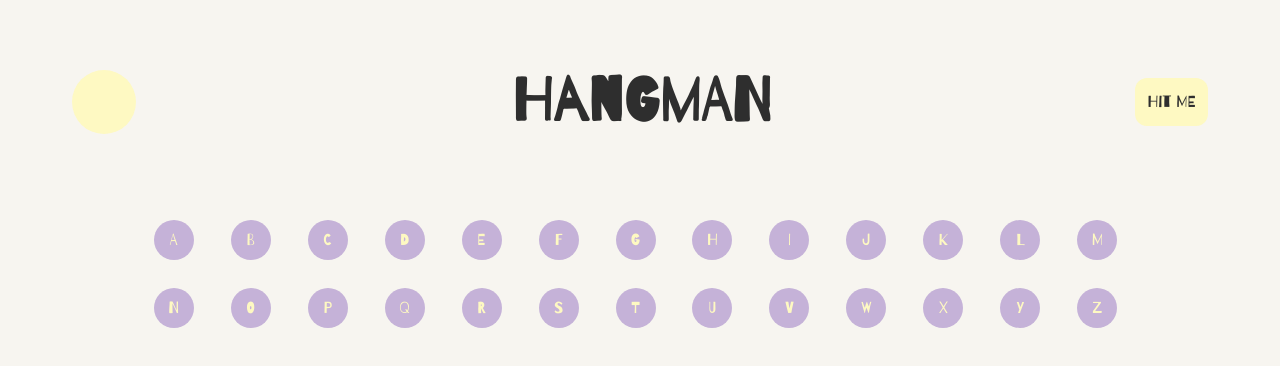
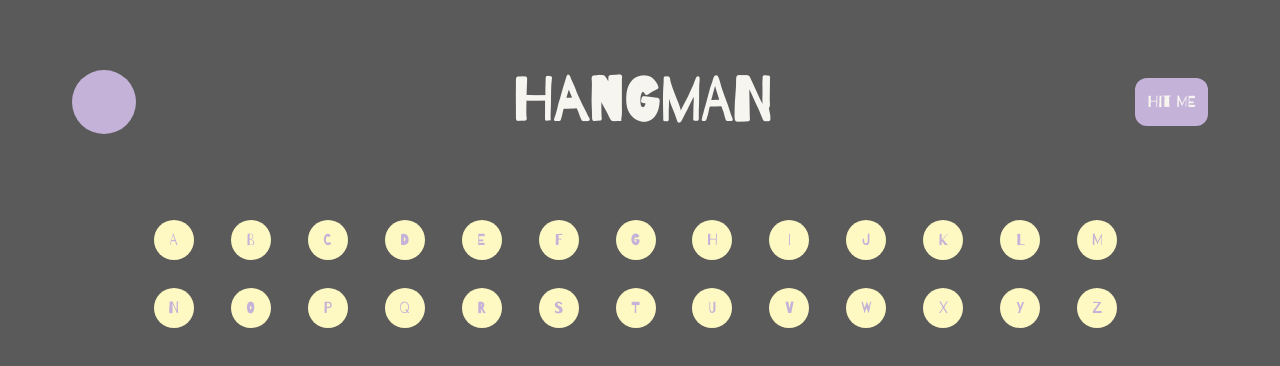
Before and after one commit to YvonneJL/Hangman-Game, a website built with Vite: page index.html in a window 1280 px wide. Built offline with nearby package versions, Linux system fonts and the light colour scheme.

Commit message:
changed design

```diff
--- a/index.html
+++ b/index.html
@@ -12,7 +12,7 @@
             <section class="flex justify-between items-center px-10">
                 <div class="flex flex-row items-center gap-5">
                     <div
-                    class="bg-yellow-100 md:h-16 md:w-16 h-10 w-10 rounded-full flex justify-center items-center"
+                    class="bg-salmonish md:h-16 md:w-16 h-10 w-10 rounded-full flex justify-center items-center"
                 >
                     <p id="counter" class="text-text md:text-3xl text-xl font-[barrio-regular]"></p>
                 </div>
@@ -20,14 +20,14 @@
                 </div>
 
                 <h1
-                    class="md:text-6xl text-4xl font-bold text-center md:py-2 text-text font-[barrio-regular]"
+                    class="md:text-6xl text-4xl font-bold  md:py-2 text-text font-[barrio-regular]"
                 >
                     Hangman
                 </h1>
                 <div class="flex flex-row items-center gap-2">
                     <div id="countdown" class="text-salmonish md:text-3xl text-xl font-[barrio-regular]"></div>
                                     <button
-                    class="rounded-xl text-text p-3 bg-yellow-100 font-[barrio-regular] hover:bg-salmonish"
+                    class="rounded-xl text-text p-3 bg-salmonish font-[barrio-regular] hover:bg-salmonish"
                     id="hit-me"
                 >
                     Hit me
--- a/src/main.ts
+++ b/src/main.ts
@@ -49,7 +49,7 @@ if (
         sectionButtons.appendChild(allButtons);
         allButtons.textContent = String.fromCharCode(i).toUpperCase();
         allButtons.className =
-            "rounded-full md:h-10 md:w-10 h-9 w-9 flex justify-center items-center text-yellow-100 hover:bg-yellow-100 hover:text-salmonish md:p-2 bg-salmonish letter-button font-[barrio-regular]";
+            "rounded-full md:h-10 md:w-10 h-9 w-9 flex justify-center items-center bg-yellow-100 hover:text-yellow-100 hover:bg-salmonish md:p-2 text-salmonish letter-button font-[barrio-regular]";
         allButtons.disabled = true;
     }
 
@@ -118,7 +118,7 @@ if (
                 const letterContainer = document.createElement("div");
                 const letter = document.createElement("p");
                 letter.className =
-                    "flex justify-center items-center bg-yellow-100 text-salmonish md:px-4 md:py-2 md:mb-2 h-9 w-10 text-xl  font-bold rounded-full invisible font-[barrio-regular]";
+                    "flex justify-center items-center text-yellow-100 bg-salmonish md:px-4 md:py-2 md:mb-2 h-9 w-10 text-xl  font-bold rounded-full invisible font-[barrio-regular]";
                 letter.textContent = wordAsArray[i];
                 sectionResult.appendChild(containerAll);
                 containerAll.appendChild(letterContainer);
@@ -155,7 +155,7 @@ if (
                         wrongLetterSection.innerText = "";
                         wrongLetterSection.innerText = "You won 🍾";
                         wrongLetterSection.className =
-                            "flex justify-center md:text-4xl text-2xl text-green-400 md:pt-10 p-4 ease-in duration-800 font-[barrio-regular]";
+                            "flex justify-center md:text-4xl text-2xl text-text md:pt-10 p-4 ease-in duration-800 font-[barrio-regular]";
                         clearInterval(intervalID);
                     }
                 }
@@ -184,7 +184,7 @@ if (
                     wrongLetterSection.innerText = "";
                     wrongLetterSection.innerText = "Game Over 🤡";
                     wrongLetterSection.className =
-                        "ease-in duration-800 flex justify-center md:text-4xl md:pt-10 text-2xl text-red-400 p-4 font-[barrio-regular]";
+                        "ease-in duration-800 flex justify-center md:text-4xl md:pt-10 text-2xl text-text p-4 font-[barrio-regular]";
                 }
             }
         });
--- a/src/style.css
+++ b/src/style.css
@@ -10,9 +10,13 @@
     --color-burnt-red: #a0352b;
     --color-salmonish: #e46548;
     --color-rb-iceblue: #d0e6ed; */
-    --color-dark-blue: #f7f5f0;
+    --color-dark-blue: #5a5a5a
+
+;
     --color-burnt-red: #e1a4a3;
     --color-salmonish: #c5b2d8;
     --color-rb-iceblue: #d0e6ed;
-    --color-text: #2e2e2e
+    --color-text: #f7f5f0;
+    --color-win: #8bc34a;
+    --color-lose: #e57373
 }
```
